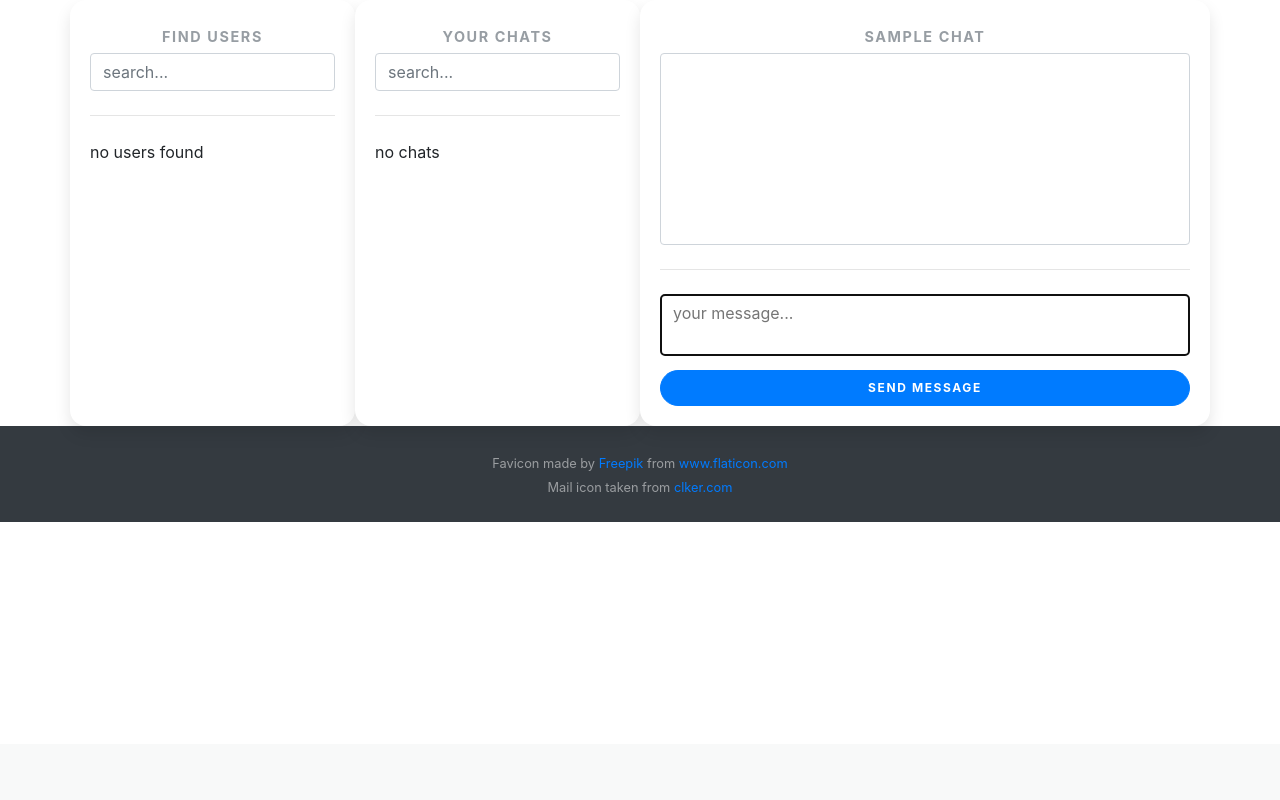
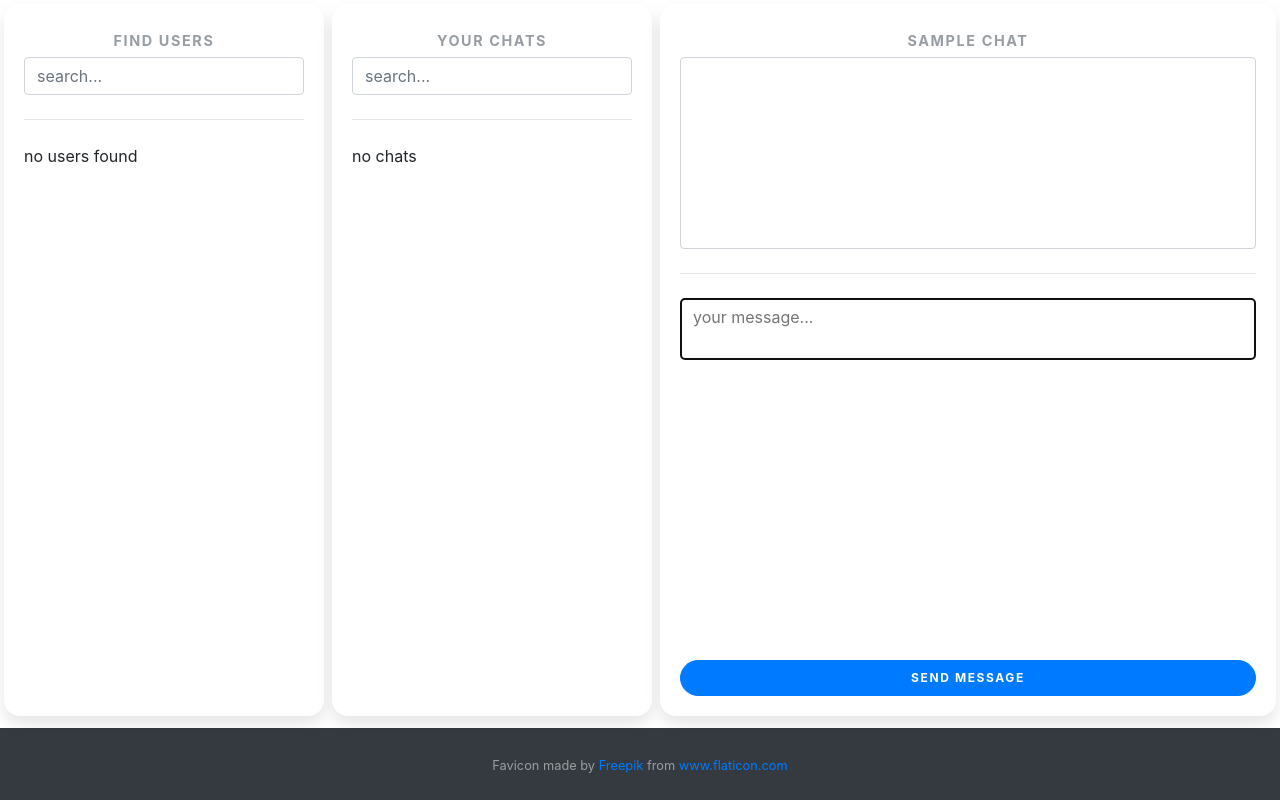
Before and after one commit to 96tm/simple-messenger, a Flask app: page / in a window 1280 px wide. Shown: the part 56-856 px from the top of the page. Before the commit the page ends 578 px from the top, so only its background shows below. Run offline with Flask 2, Linux system fonts and the light colour scheme; a user stored in the database is signed in; tables that the repository leaves empty hold one stand-in row (values such as "Sample post"); some libraries are stand-ins or nearby versions.

Commit message:
Improved css, removed unused icons

```diff
--- a/app/static/css/base.css
+++ /dev/null
@@ -1,5 +0,0 @@
-  .page-header {
-    display: flex;
-    justify-content: center;
-    align-items: center;
-  }
--- a/app/static/css/footer.css
+++ b/app/static/css/footer.css
@@ -1,7 +1,3 @@
-.footer {
-  flex-shrink: none;
-}
-
 .nav {
   height: 50px;
   flex-shrink: none;
--- a/app/static/css/index.css
+++ b/app/static/css/index.css
@@ -6,12 +6,19 @@ li.selected-current-chat {
   color: white;
 }
 
-.center-from-left {
-  margin-left: auto;
+.wrapper {
+  display: flex;
+  min-height: 100vh;
+  flex-direction: column;
 }
 
-.center-from-right {
-  margin-right: auto;
+.body-container {
+  flex: 1;
+}
+
+.row {
+  min-height: 100%;
+  min-height: 90vh;
 }
 
 .hidden-element{
@@ -23,19 +30,6 @@ li.selected-current-chat {
   border-radius: .25rem;
   padding: .375rem .75rem;
 }
-
-/* .card.mb-5.mb-lg-0{
-  height: 100%;
-} */
-
-.message-field-window{
-  padding-bottom: .5em;
-}
-
-/* button.remove-selected-chat,
-button.add-contacts{
-  margin-top: 3.4em;
-} */
 
 input[type=search]::placeholder {
   font-size: medium;
@@ -75,11 +69,6 @@ textarea{
   height: 12em;
 }
 
-.chat-list-wrapper,
-.user-list-wrapper {
-  height: 12em;
-}
-
 li.chat-item:hover,
 li.user-item:hover{
   background-color: #f5f5f5;
@@ -89,6 +78,7 @@ li.user-item:hover{
 }
 
 .row .card {
+  margin: .25em;
   border: none;
   border-radius: 1rem;
   transition: all 0.2s;
@@ -106,9 +96,6 @@ li.user-item:hover{
   font-weight: bold;
 }
 
-.list-group {
-  border: none;
-}
 
 .row .text-muted {
   opacity: 0.7;
--- a/app/static/js/index.js
+++ b/app/static/js/index.js
@@ -52,19 +52,6 @@ function createAlert(text) {
   textElement.innerText = text;
   messageDiv.appendChild(textElement);
   container.appendChild(messageDiv);
-}
-
-
-function logFailedAjaxRequest(request) {
-  console.log("There was a problem with the request.");
-  console.log("Request status: " + request.status);
-  console.log("Response: " + JSON.parse(request.response));
-}
-
-
-function logException(exception) {
-  console.log("Caught Exception: " + exception.description);
-  console.log("Exception: " + exception);
 }
 
 
@@ -355,7 +342,6 @@ class ChatWindow {
                  "page_number":pageNumber});
   };
 
-
   chooseChatItem(currentUsername, chatName, chatId, messages) {
     let lastSelected = null;
     let lastSelectedId = null;
@@ -386,7 +372,6 @@ class ChatWindow {
         this.messageWindowReference.hide();
         this.selectedChatId = null;
     }
-
     this.messageWindowReference.scrollDown();
   };
 
@@ -563,6 +548,7 @@ class MessageWindow {
   show() {
     this.scrollDown();
     this.messageWindow.style.display = "block";
+    this.messageWindow.style.display = "";
   };
 
   hide() {
@@ -663,17 +649,14 @@ window
         }
       }
     }));
-
     SOCKET.on("remove_chat", function(data) {
       const chatId = data["chat_id"];
       chatWindow.removeChat(chatId);
     });
-
     SOCKET.on("add_contacts_and_chats", function(data) {
       const addedChats = data["added_chats"];
       chatWindow.addChats(addedChats, false);
     });
-
     SOCKET.on("choose_chat", function(data) {
       const messages = data["messages"];
       const chatName = data["chat_name"];
@@ -682,7 +665,6 @@ window
       chatWindow.chooseChatItem(currentUsername, chatName,
                                 chatId, messages);
     });
-
     SOCKET.on("send_message", function(data) {
       const message = data["message"];
       const currentUsername = data["current_username"];
--- a/app/templates/base.html
+++ b/app/templates/base.html
@@ -9,8 +9,6 @@
     {% endblock %}
 
     {% block styles %}
-        <link rel="stylesheet"
-              href="{{ url_for('static', filename='css/base.css') }}">
         <link rel="stylesheet"
               href="https://stackpath.bootstrapcdn.com/bootstrap/4.4.1/css/bootstrap.min.css"
               integrity="sha384-Vkoo8x4CGsO3+Hhxv8T/Q5PaXtkKtu6ug5TOeNV6gBiFeWPGFN9MuhOf23Q9Ifjh"
@@ -62,7 +60,7 @@
 </head>
 
 <body>
-    <div class="container">
+    <div class="wrapper flex-column">
         <div class="flashed-messages">
             {% block flashed_messages %}
                 {% for message in get_flashed_messages() %}
@@ -75,11 +73,9 @@
                 {% endfor %}
             {% endblock %}
         </div>
-
+        <div class="body-container container-fluid flex flex-column">
             {% block page_content %}
             {% endblock %}
-
-
         </div>
 
         {% block footer %}
@@ -94,15 +90,9 @@
                         <a href="https://www.flaticon.com/"
                             title="Flaticon"> www.flaticon.com</a>
                 </small>
-            <br>
-            <small>
-                Mail icon taken from
-                <a href="http://www.clker.com/clipart-26776.html">
-                    clker.com
-                </a>
-            </small>
             </footer>
         {% endblock %}
+    </div>
 </body>
 {% block scripts %}
     <script src="https://cdnjs.cloudflare.com/ajax/libs/jquery/3.4.1/jquery.slim.js"></script>
--- a/app/templates/main/index.html
+++ b/app/templates/main/index.html
@@ -12,12 +12,11 @@
 
 {% block page_content %}
 {% if current_user.is_authenticated %}
-    <div class="row">
+    <div class="row justify-content-center">
       <!-- User search-->
-      <div class="user-window
-                  col-lg-3
-                  card card-body flex-column mb-5 mb-lg-0
-                  center-from-left">
+      <div class="user-window container
+                  col-3
+                  card card-body flex-column">
             <h5 class="card-title text-muted
                        text-uppercase text-center">
               Find users
@@ -47,9 +46,8 @@
       </div>
       <!-- Chats -->
       <div class="chat-window
-                  col-lg-3
-                  card card-body flex-column mb-5 mb-lg-0
-                  center-from-right">
+                  col-3
+                  card card-body flex-column">
           <h5 class="card-title text-muted
                      text-uppercase text-center">
             Your chats
@@ -88,33 +86,34 @@
       </div>
       <!-- Message window -->
       <div class="message-window
-                  col-lg-6
-                  card card-body
+                  card card-body flex-column
                   {% if not current_chat_id %}
                     hidden-element
                   {% endif %}">
-        <!-- <div class="card">
-          <div class="card-body"> -->
             <h5 class="chat-header
                        card-title text-muted text-uppercase text-center">
             {% if current_chat_name %} {{current_chat_name}} {% endif %}
             </h5>
+            <div class="message-area-wrapper">
               <div class="message-area scrollbar-dark">
               </div>
               <hr>
               <div class="message-field-window">
                 {{message_form.message_field()}}
               </div>
+            </div>
+            <div class="mt-auto">
               <button class="send-message
                             btn btn-block
                             btn-primary text-uppercase">
                   Send message
               </button>
             </div>
-        <!-- </div>
-      </div> -->
+          </div>
     </div>
 {% endif %}
+
+
 {% endblock %}
 
 {% block scripts %}
```
Also changed, not shown: app/static/img/new_mail.png (deleted), app/static/img/offline.png (deleted), app/static/img/online.png (deleted). Lines whose indentation alone changed are shown as unchanged.
